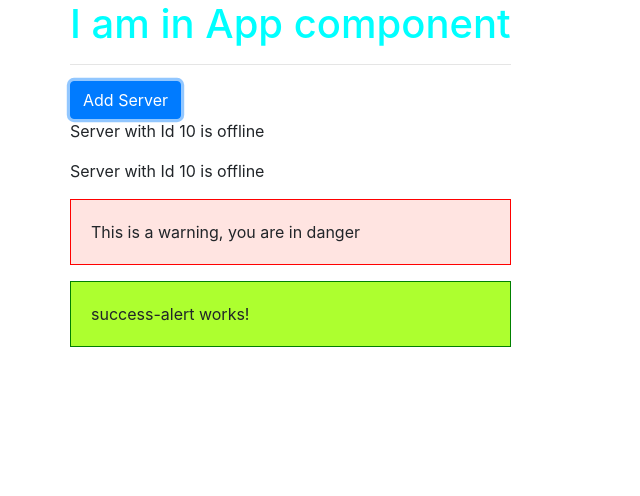
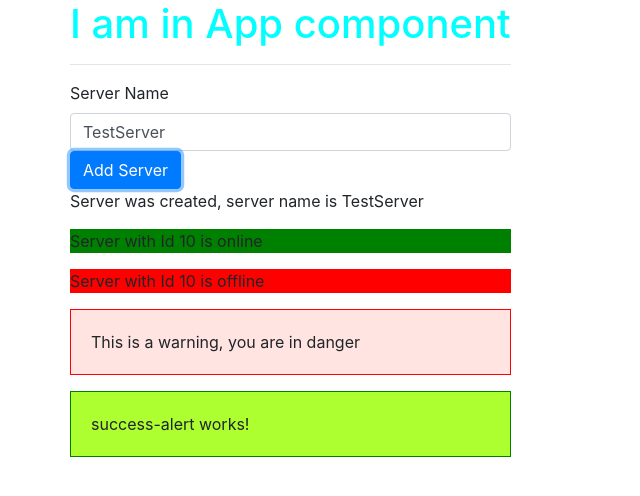
Before and after one commit to karimulla1696/Angular-8, an Angular app in the folder angular8/: page / in a window 1280 px wide. Both pictures are taken after a click on the button "Add Server". Shown: the top 496 px of the page, without its empty margins (0-640 px from the left). Built offline with nearby package versions, Linux system fonts and the light colour scheme.

Commit message:
#Angular App

```diff
--- a/angular8/src/app/app.component.html
+++ b/angular8/src/app/app.component.html
@@ -546,10 +546,22 @@
 <!--       attribute selector  -->
 <!--      <div app-servers></div>-->
 <!--      class selector-->
-<!--      <div class="app-servers"></div>-->
+      <div class="app-servers"></div>
       <app-warning-alert></app-warning-alert>
       <app-success-alert></app-success-alert>
 
     </div>
   </div>
 </div>
+
+
+<!--<div class="container">-->
+<!--  <div class="row">-->
+<!--    <div class="col-xs-12">-->
+<!--      <label>Username</label>-->
+<!--      <input type="text" class="form-control" [(ngModel)]="username">-->
+<!--      <p>{{ username }}</p>-->
+<!--      <button class="btn btn-primary" [disabled]="username === ''" (click)="username = ''">Reset User</button>-->
+<!--    </div>-->
+<!--  </div>-->
+<!--</div>-->
--- a/angular8/src/app/app.component.ts
+++ b/angular8/src/app/app.component.ts
@@ -12,4 +12,6 @@ import { Component } from '@angular/core';
 })
 export class AppComponent {
   title = 'new App Angular8';
+  username = '';
+
 }
--- a/angular8/src/app/app.module.ts
+++ b/angular8/src/app/app.module.ts
@@ -2,6 +2,7 @@ import { BrowserModule } from '@angular/platform-browser';
 import { NgModule } from '@angular/core';
 
 import { AppRoutingModule } from './app-routing.module';
+import { FormsModule } from '@angular/forms';
 import { AppComponent } from './app.component';
 import { ServerComponent } from "./server/server.component";
 import { ServersComponent } from './servers/servers.component';
@@ -18,7 +19,8 @@ import { SuccessAlertComponent } from './success-alert/success-alert.component';
   ],
   imports: [
     BrowserModule,
-    AppRoutingModule
+    AppRoutingModule,
+    FormsModule
   ],
   providers: [],
   bootstrap: [AppComponent]
--- a/angular8/src/app/server/server.component.html
+++ b/angular8/src/app/server/server.component.html
@@ -5,6 +5,6 @@
     <title>Title</title>
 </head>
 <body>
-  <p> {{'Server'}} with Id {{ serverId }} is {{ getServerStatus() }}</p>
+  <p [ngStyle]="{backgroundColor: getColor()}"> {{'Server'}} with Id {{ serverId }} is {{ getServerStatus() }}</p>
 </body>
 </html>
--- a/angular8/src/app/server/server.component.ts
+++ b/angular8/src/app/server/server.component.ts
@@ -8,7 +8,15 @@ export class ServerComponent {
   serverId: number = 10;
   serverStatus: string = 'offline';
 
+  constructor() {
+    this.serverStatus = Math.random() > 0.5 ? 'online' : 'offline';
+  }
+
   getServerStatus() {
     return this.serverStatus;
   }
+
+  getColor() {
+    return this.serverStatus === 'online' ? 'green' : 'red';
+  }
 }
--- a/angular8/src/app/servers/servers.component.html
+++ b/angular8/src/app/servers/servers.component.html
@@ -1,4 +1,15 @@
+<label>Server Name</label>
+<!--<input type="text" class="form-control" (input)="onUpatedServerName($event)">-->
+<input type="text" class="form-control" [(ngModel)]="serverName">
+<!--<p>{{ serverName }}</p>-->
+
 <!--<p>servers works!</p>-->
-<button class="btn btn-primary" [disabled]="!allowNewServer">Add Server</button>
+<button class="btn btn-primary" [disabled]="!allowNewServer" (click)="onCreateServer()">Add Server</button>
+<!--<p [innerText]="allowNewServer"></p>-->
+<!--<p>{{ serverCreationStatus }}</p>-->
+<p *ngIf="serverCreated">Server was created, server name is {{ serverName }}</p>
+<!--<ng-template>-->
+<!--  <p>No Server was Created!</p>-->
+<!--</ng-template>-->
 <app-server></app-server>
 <app-server></app-server>
--- a/angular8/src/app/servers/servers.component.ts
+++ b/angular8/src/app/servers/servers.component.ts
@@ -12,6 +12,9 @@ import { Component, OnInit } from '@angular/core';
 })
 export class ServersComponent implements OnInit {
   allowNewServer = false;
+  serverCreationStatus = 'No server was created';
+  serverName = 'TestServer';
+  serverCreated = false;
 
   constructor() {
     setTimeout(() => {
@@ -22,4 +25,14 @@ export class ServersComponent implements OnInit {
   ngOnInit() {
   }
 
+  onCreateServer() {
+    this.serverCreated = true;
+    this.serverCreationStatus = 'Server was created! Name is ' + this.serverName;
+  }
+
+  onUpatedServerName(event: Event) {
+    // console.log(event);
+    this.serverName = (<HTMLInputElement>event.target).value;
+  }
+
 }
```
